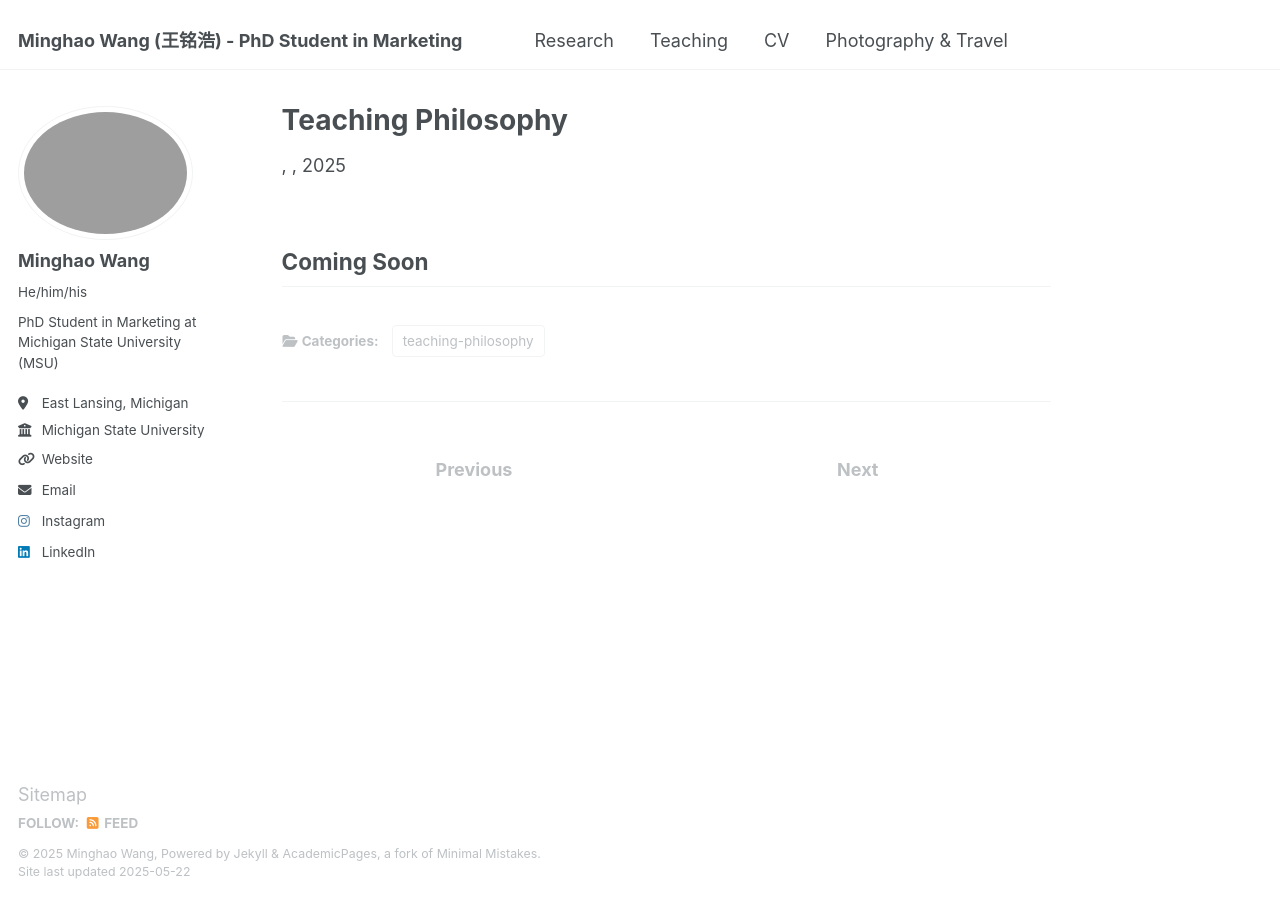
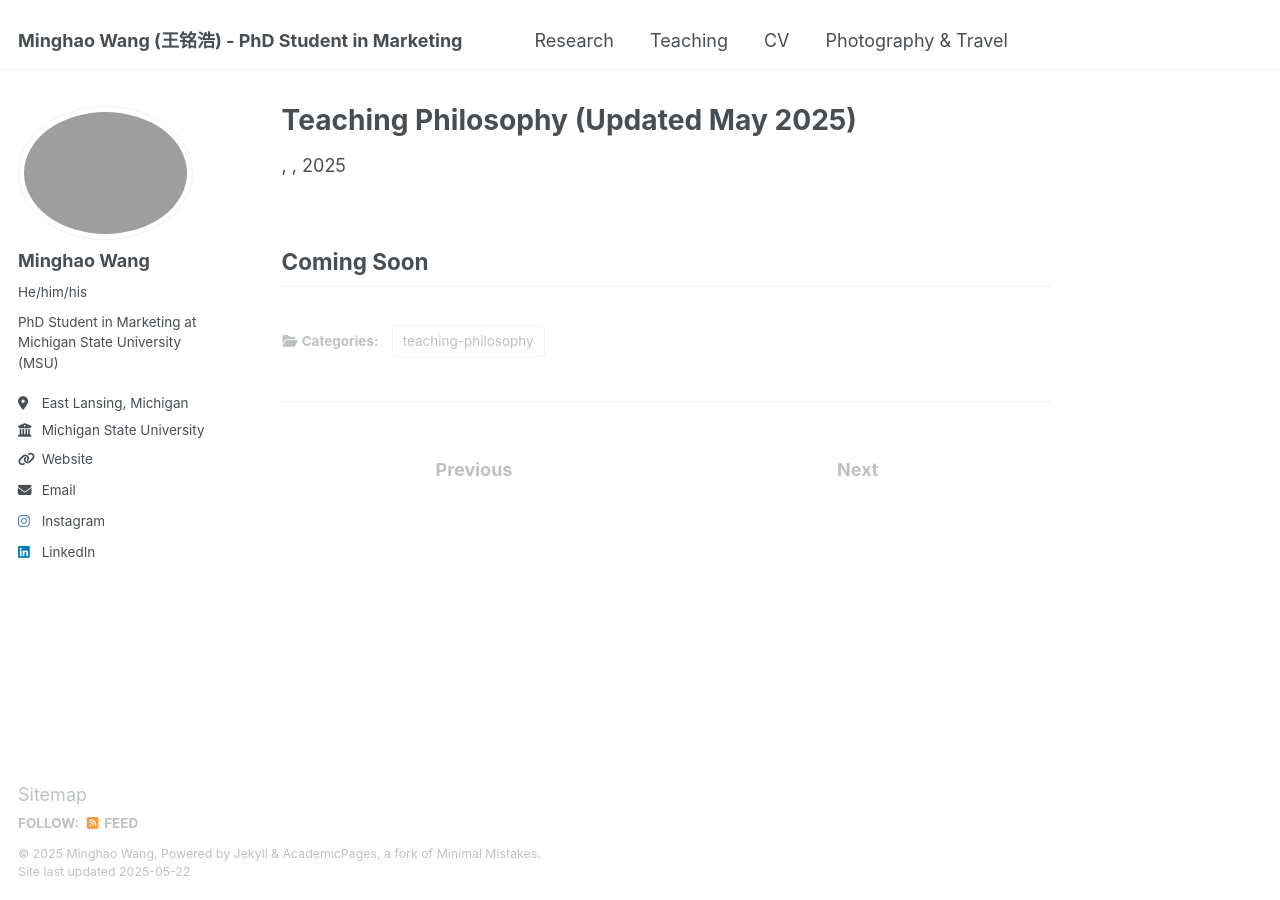
Before and after one commit to minghaowang-research/minghaowang-research.github.io, a Jekyll site: the page built from _teaching/teaching-philosophy.md, in a window 1280 px wide. Built offline with Jekyll 4.4.1, drawn with Linux system fonts in a browser that asks for light colours.

Commit message:
Last Try

```diff
--- a/_teaching/teaching-philosophy.md
+++ b/_teaching/teaching-philosophy.md
@@ -1,10 +1,11 @@
 ---
-title: "Teaching Philosophy"
+title: "Teaching Philosophy (Updated May 2025)"
 collection: teaching
 permalink: /teaching/teaching-philosophy
 categories: [teaching-philosophy]
 excerpt: " "
 ---
+
 <!-- excerpt-end -->
 
 ## Coming Soon
```
